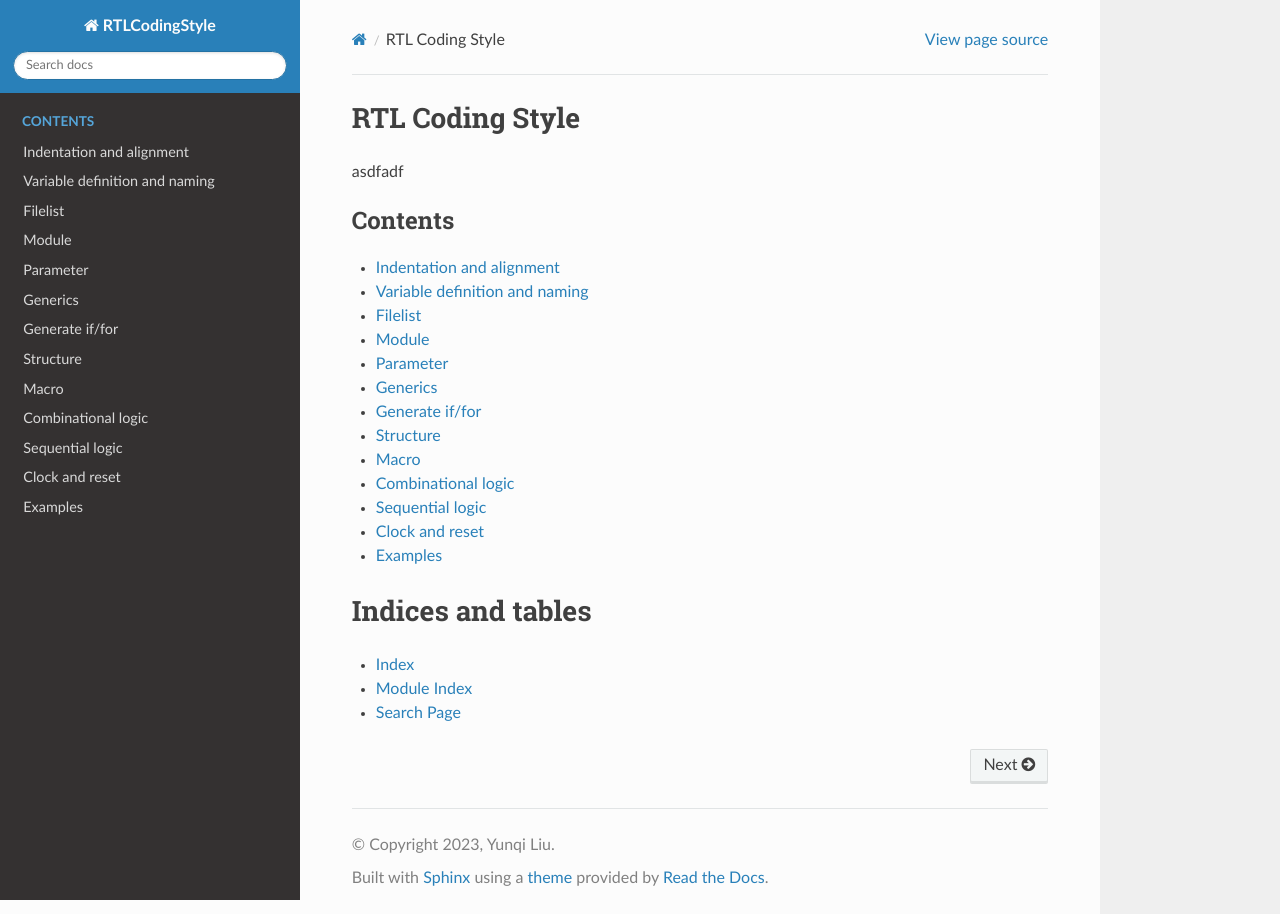
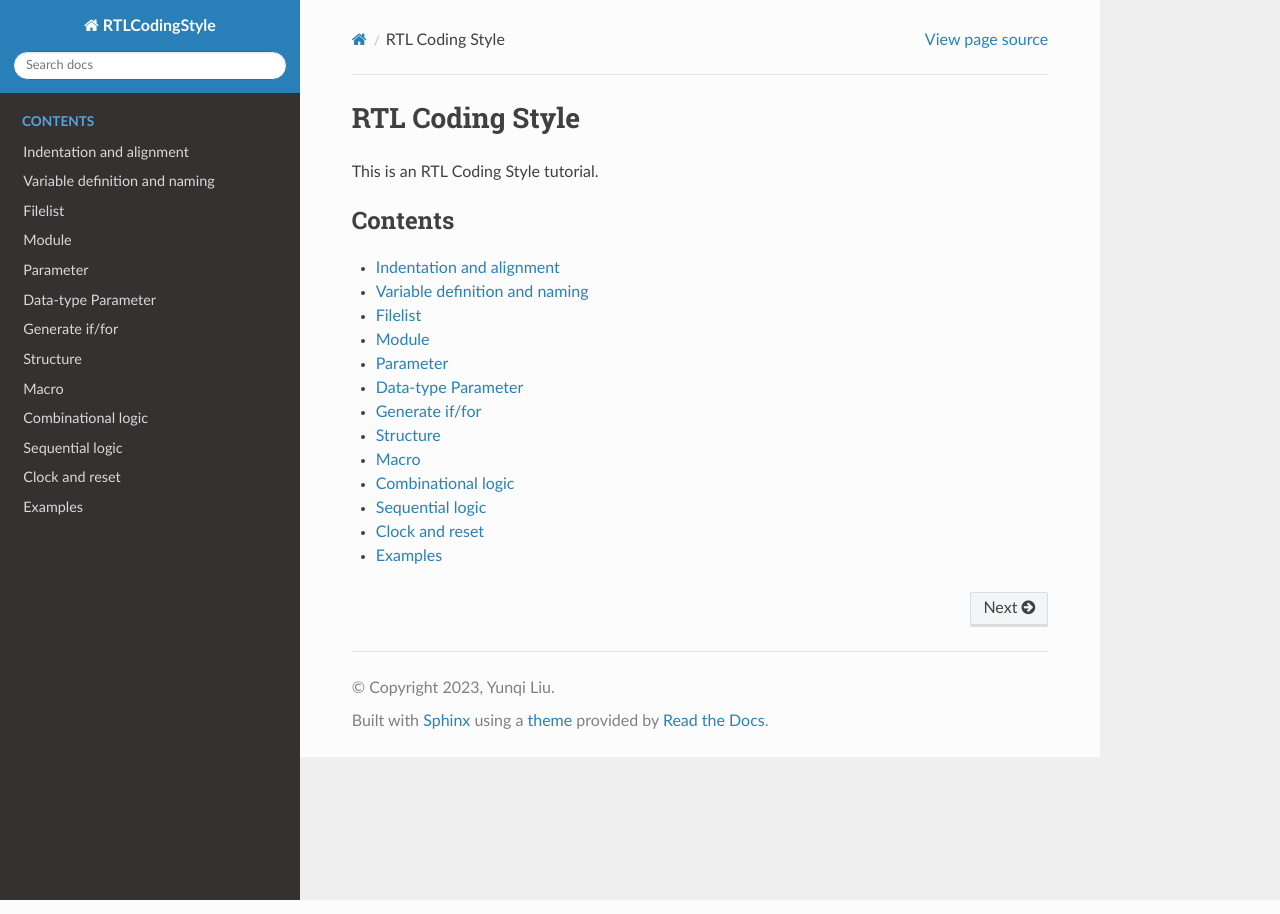
Before and after one commit to luosidingxiaoz/RTLCodingStyle, a Sphinx documentation site: the page built from source/index.rst, in a window 1280 px wide. Built offline with Sphinx 7.4.7 and the Read the Docs theme 2.0.0, drawn with Linux system fonts in a browser that asks for light colours.

Commit message:
update datatype parameter

```diff
--- a/source/generics.rst
+++ /dev/null
@@ -1,2 +0,0 @@
-Generics
-=================
--- a/source/index.rst
+++ b/source/index.rst
@@ -6,7 +6,7 @@
 RTL Coding Style
 ==========================================
 
-asdfadf
+This is an RTL Coding Style tutorial.
 
 
 .. toctree::
@@ -19,7 +19,7 @@ asdfadf
    filelist.rst
    module.rst
    parameter.rst
-   generics.rst
+   datatype_parameter.rst
    generate_if_for.rst
    structure.rst
    macro.rst
@@ -28,9 +28,9 @@ asdfadf
    clock_and_reset.rst
    examples.rst
 
-Indices and tables
-==================
+.. Indices and tables
+.. ==================
 
-* :ref:`genindex`
-* :ref:`modindex`
-* :ref:`search`
+.. * :ref:`genindex`
+.. * :ref:`modindex`
+.. * :ref:`search`
```
Also changed, not shown: source/datatype_parameter.rst (added, +141 -0 lines).
